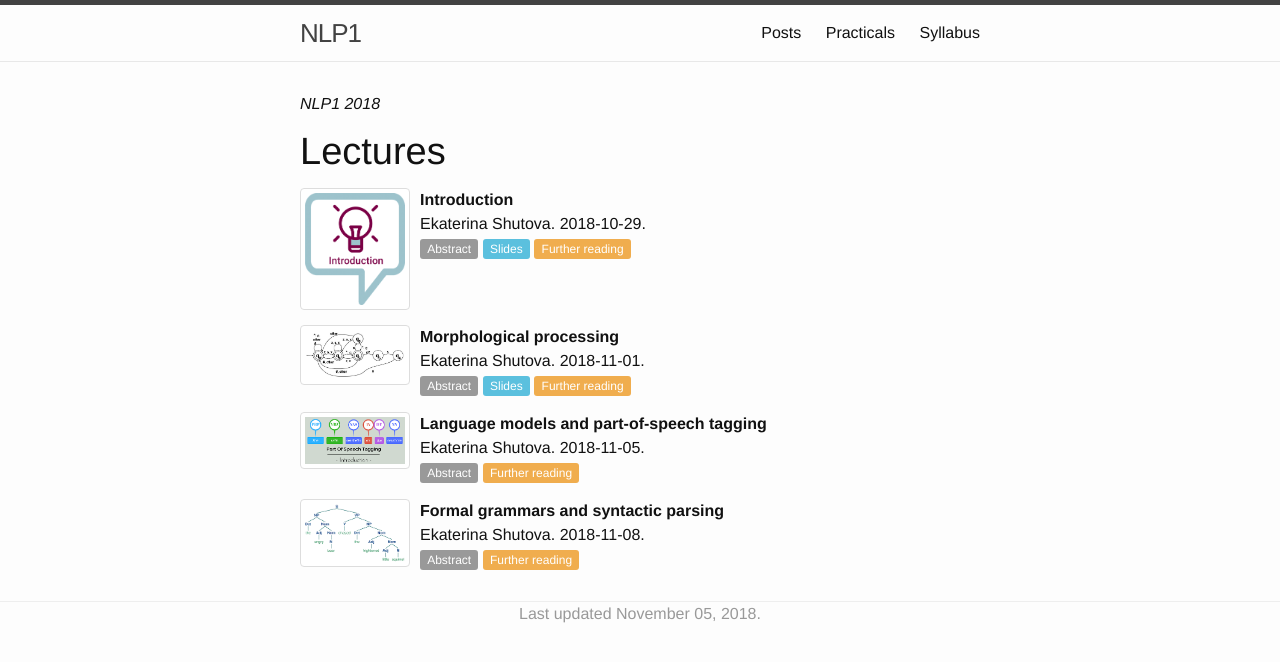
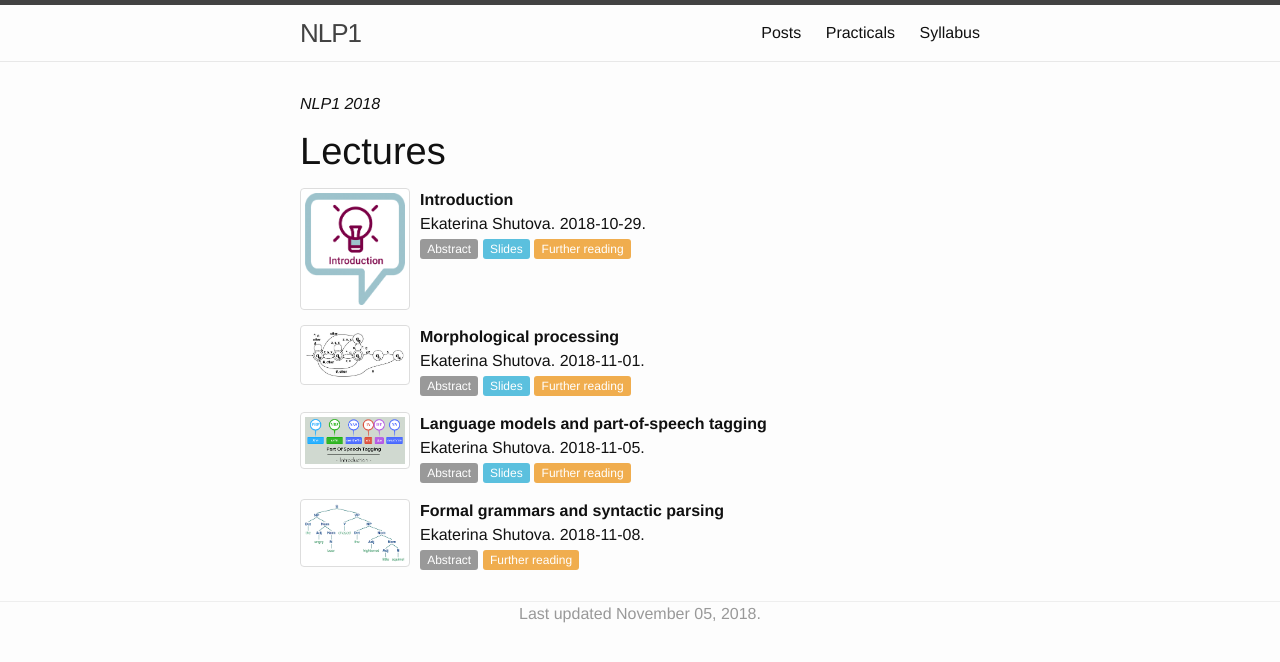
Before and after one commit to cl-illc/nlp1, a Jekyll site: the page built from syllabus.md, in a window 1280 px wide. Shown: the top 662 px of the page. Built offline with Jekyll 4.4.1, drawn with Linux system fonts in a browser that asks for light colours.

Commit message:
Update lectures.yml

```diff
--- a/_data/2018/lectures.yml
+++ b/_data/2018/lectures.yml
@@ -47,7 +47,7 @@
     "In this lecture, we will discuss language models, i.e. modelling word sequences, and part-of-speech tagging"
   background:
   discussion:
-  slides:
+  slides: resources/slides/NLP1-lecture3.pdf
   further:
     - "Chapter 3: [Language modelling with n-grams](https://web.stanford.edu/~jurafsky/slp3/3.pdf) in Jurafsky and Martin (3rd edition)."
     - "Chapter 4: [Part-of-speech tagging](https://web.stanford.edu/~jurafsky/slp3/8.pdf) in Jurafsky and Martin (3rd edition)."
```
